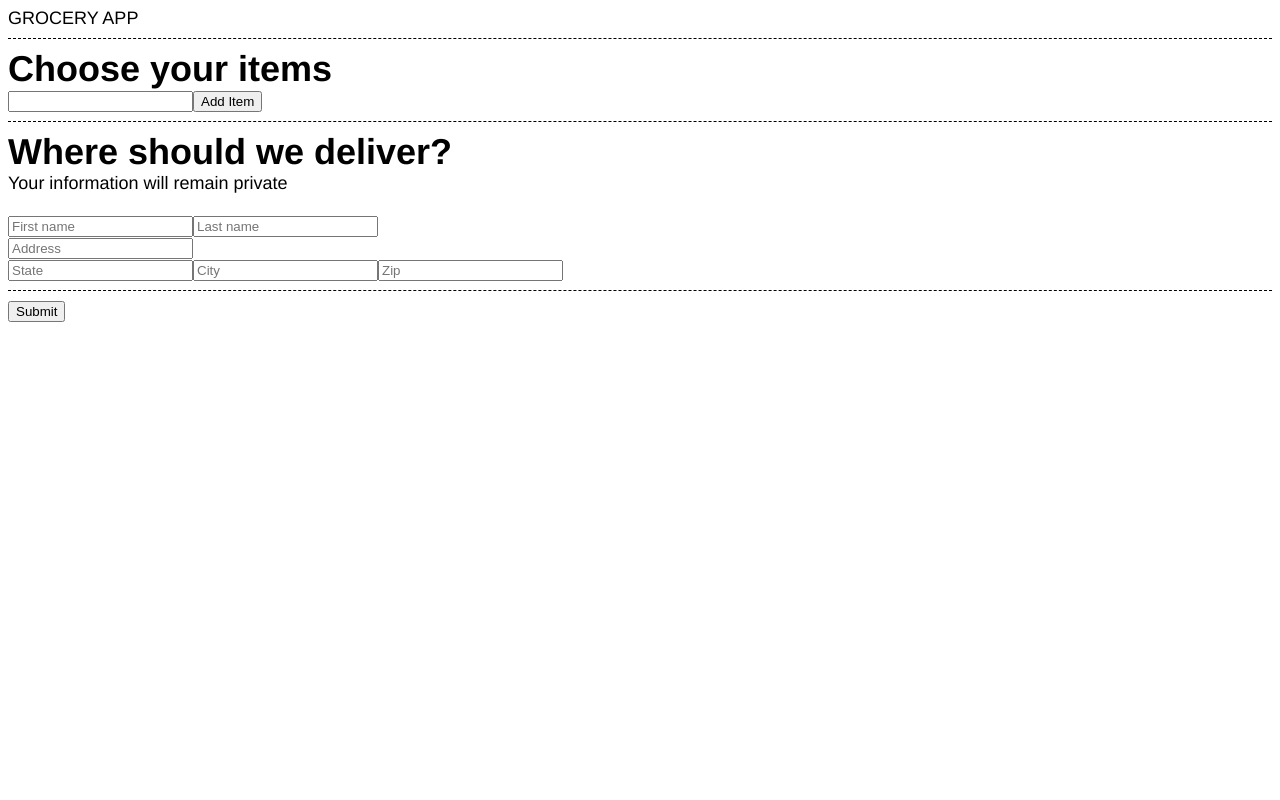
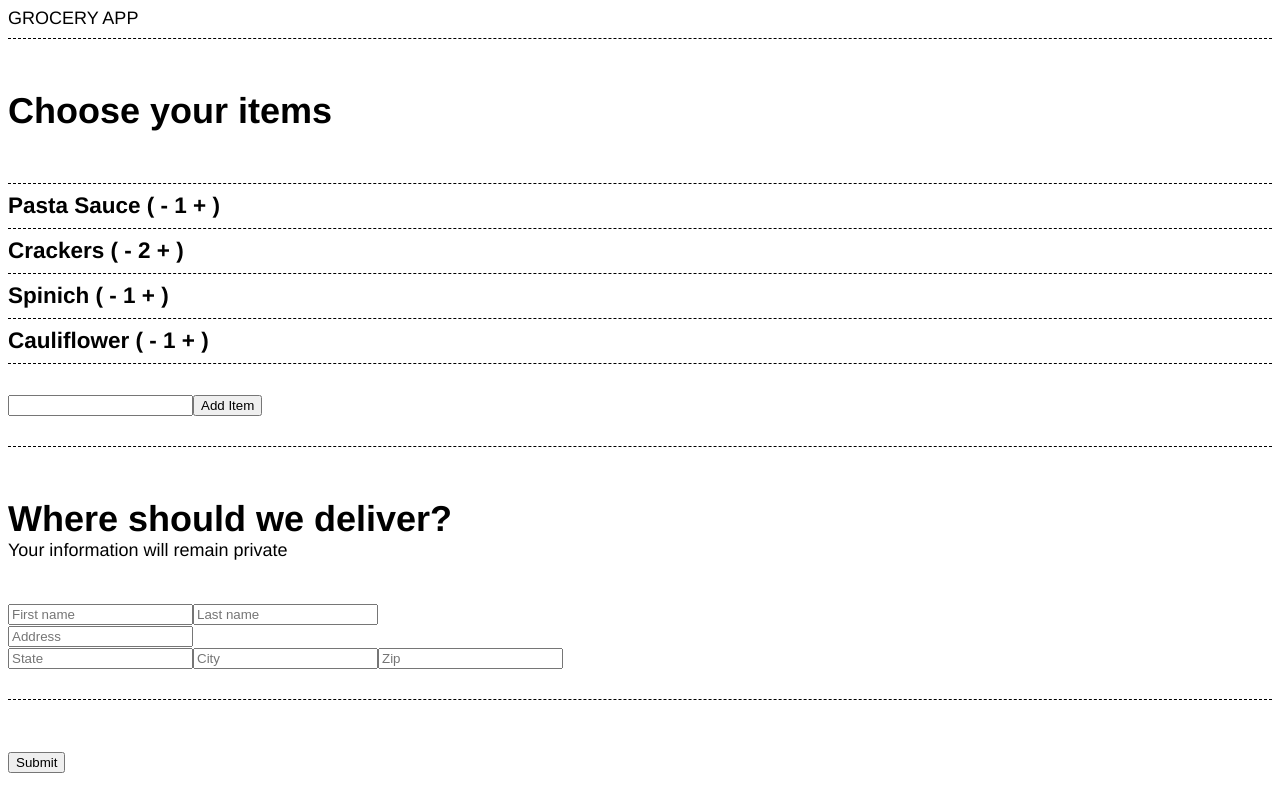
Before and after one commit to thisdesign/groceryassist, a Next.js app: page /create in a window 1280 px wide. Built offline with nearby package versions, Linux system fonts and the light colour scheme.

Commit message:
add fpo items

```diff
--- a/pages/create.tsx
+++ b/pages/create.tsx
@@ -9,7 +9,7 @@ const ITEMS = [
   },
   {
     name: "Crackers",
-    qty: 1
+    qty: 2
   },
   {
     name: "Spinich",
@@ -17,7 +17,7 @@ const ITEMS = [
   },
 
   {
-    name: "cauliflower",
+    name: "Cauliflower",
     qty: 1
   }
 ];
@@ -59,14 +59,32 @@ export default function App() {
 
   return (
     <div>
+      <br />
+      <br />
       <h2>Choose your items</h2>
+      <br />
+      <br />
+      <hr />
+      {ITEMS.map(item => (
+        <div>
+          <h3>
+            {item.name} ( - {item.qty} + )
+          </h3>
+          <hr />
+        </div>
+      ))}
+      <br />
       <form onSubmit={handleNewItem}>
         <input type="text" />
         <button type="submit">Add Item</button>
       </form>
+      <br />
       <hr />
+      <br />
+      <br />
       <h2>Where should we deliver?</h2>
       <p>Your information will remain private</p>
+      <br />
       <br />
       <form onSubmit={handleSubmit(onSubmit)}>
         <input
@@ -112,13 +130,10 @@ export default function App() {
 
         <br />
 
+        <br />
         <hr />
-        {items.map(item => (
-          <div>
-            {item.name} ( - {item.qty} + )
-            <hr />
-          </div>
-        ))}
+        <br />
+        <br />
 
         <input type="submit" />
       </form>
```
